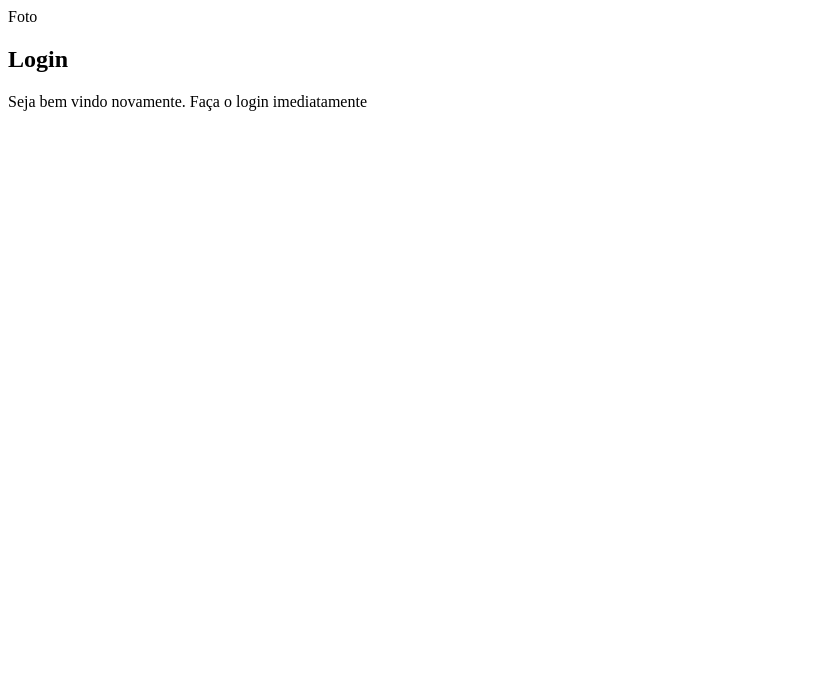
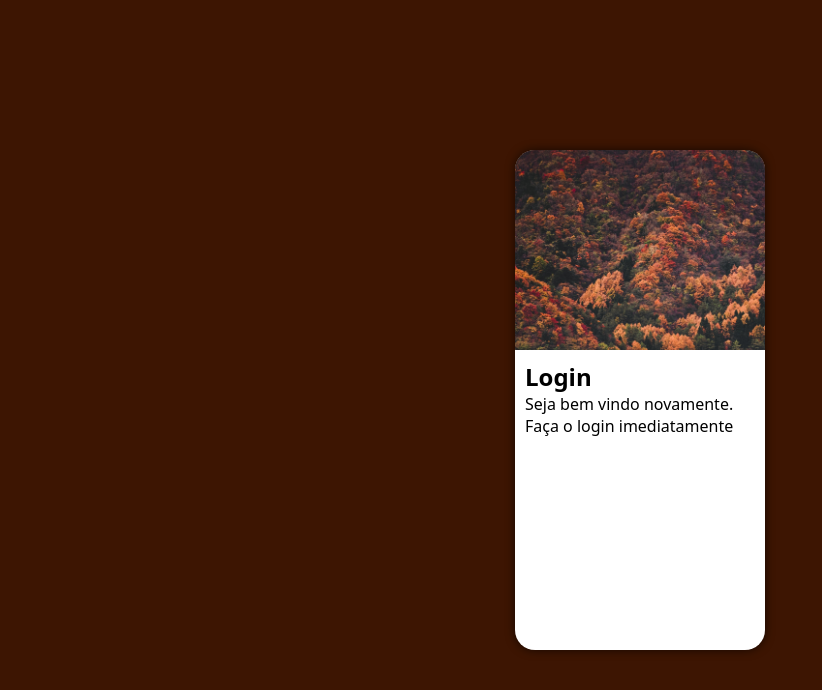
Before and after one commit to HENRlQUE/projeto-login, a plain HTML site: page index.html in a window 1280 px wide. Shown: the whole page, without its empty margins (0-822 px from the left). Drawn offline with Linux system fonts and the light colour scheme.

Commit message:
meio foto base css

```diff
--- a/estilos/style.css
+++ b/estilos/style.css
@@ -1,7 +1,48 @@
 @charset "UTF-8";
 
-/*
-    Paleta de Cores:
-    Verde: #49a09d
-    Lilás: #5f2c82
-*/
+
+* {
+    font-family: system-ui, -apple-system, BlinkMacSystemFont, 'Segoe UI', Roboto, Oxygen, Ubuntu, Cantarell, 'Open Sans', 'Helvetica Neue', sans-serif;
+    padding: 0px;
+    margin: 0px;
+    box-sizing: border-box;
+}
+
+body, html {
+    background-color: #3d1502;
+    height: 100vh;
+    width: 100svw;
+}
+
+main {
+    position: relative;
+    height: 100vh;
+    width: 100vw;
+}
+
+section#login {
+    position: absolute;
+    top: 50%;
+    left: 50%;
+    transform: translate(-50%, -50%);
+    overflow: hidden;
+
+    background-color: white;
+    width: 250px;
+    height: 500px;
+    border-radius: 20px;
+    box-shadow: 0px 0px 10px rgba(0, 0, 0, 0.664);
+}
+
+section#login > div#imagem {
+    display: block;
+    background: #3d1502 url(../imagens/yusuke-furuya.jpg);
+    background-size: cover;
+    height: 200px;
+    width: 310px;
+}
+
+section#login > div#formulario {
+    display: block;
+    padding: 10px;
+}
--- a/index.html
+++ b/index.html
@@ -10,7 +10,8 @@
     <main>
         <section id="login">
             <div id="imagem">
-                Foto
+                <!--Aqui vai a imagem-->
+            </div>
             </div>
             <div id="formulario">
                 <h1>Login</h1>
```
